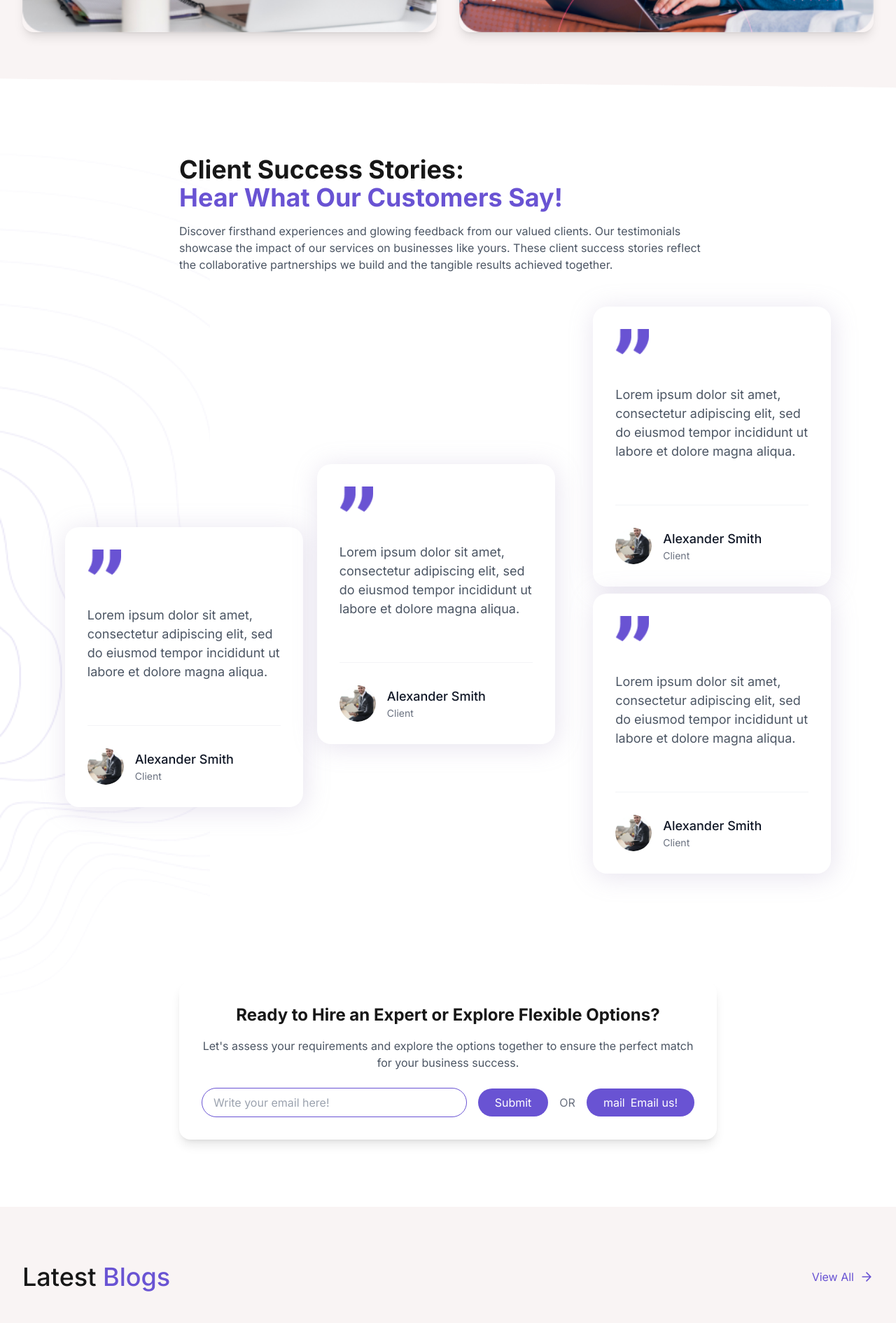
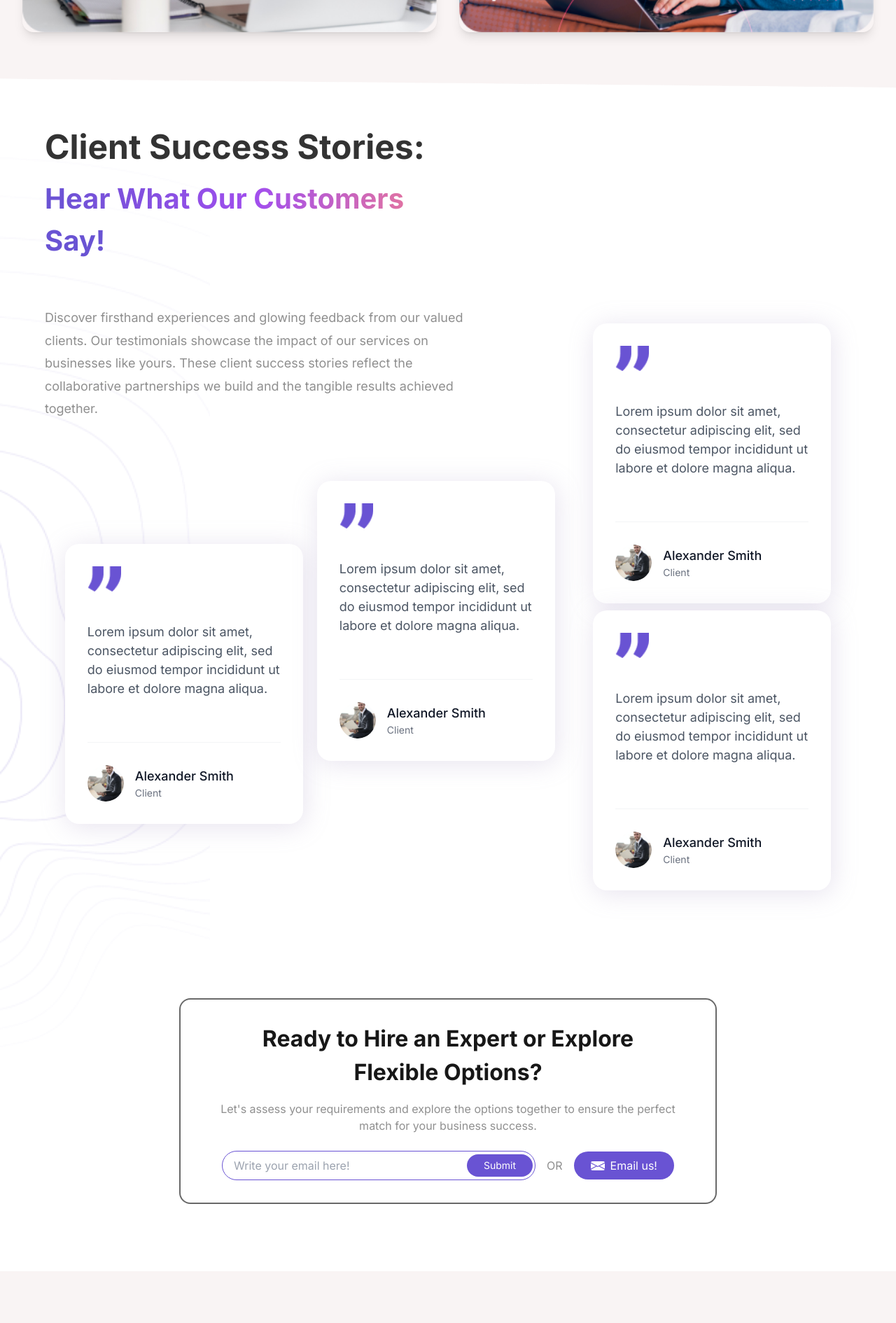
Before and after one commit to phcodesage/Synthecity-Digital-Solutions, a Next.js app: page / in a window 1280 px wide. Shown: the part 1708-3598 px from the top of the page at 70% size. Built offline with nearby package versions, Linux system fonts and the light colour scheme.

Commit message:
added: success stories email design

```diff
--- a/app/components/SuccessStories.tsx
+++ b/app/components/SuccessStories.tsx
@@ -51,7 +51,31 @@ export default function SuccessStories() {
       </div>
 
       <div className="max-w-7xl mx-auto px-4 sm:px-6 lg:px-8 relative">
-        <div className="max-w-3xl mx-auto mb-12">
+        {/* Desktop Header */}
+        <div className="hidden lg:block absolute left-[5%] -top-72 max-w-[600px] z-10">
+          <h2 className="mb-16">
+            <div className="text-[48px] font-bold text-[#333333] mb-2">
+              Client Success Stories:
+            </div>
+            <div className="text-[40px] font-bold">
+              <div className="bg-gradient-to-r from-[#6953D3] via-[#A14EEE] to-[#F98085] bg-clip-text">
+                <span className="text-transparent">Hear What Our Customers</span>
+              </div>
+              <div className="text-[#6953D3]">
+                Say!
+              </div>
+            </div>
+          </h2>
+          <p className="text-[#444444]/60 text-lg leading-[1.8]">
+            Discover firsthand experiences and glowing feedback from our valued clients.
+            Our testimonials showcase the impact of our services on businesses like yours.
+            These client success stories reflect the collaborative partnerships we build
+            and the tangible results achieved together.
+          </p>
+        </div>
+
+        {/* Mobile/Tablet Header */}
+        <div className="lg:hidden max-w-3xl mx-auto mb-12">
           <h2 className="text-3xl lg:text-4xl font-bold mb-4">
             Client Success Stories:
             <br />
@@ -67,7 +91,7 @@ export default function SuccessStories() {
 
         {/* Desktop Layout (Large Screens) */}
         <div className="hidden lg:block relative">
-          <div className="relative flex justify-center min-h-[900px]">
+          <div className="relative flex justify-center min-h-[900px] mt-60">
             {/* First Card - Left Side */}
             <div className="absolute left-[5%] top-[35%]">
               <TestimonialCard {...testimonials[0]} />
@@ -102,28 +126,36 @@ export default function SuccessStories() {
         </div>
 
         {/* Contact Section */}
-        <div className="mt-16 bg-white rounded-2xl shadow-lg p-8 max-w-3xl mx-auto">
-          <h3 className="text-2xl font-bold text-center mb-4">
-            Ready to Hire an Expert or Explore Flexible Options?
+        <div className="mt-16 bg-white rounded-2xl p-8 max-w-3xl mx-auto border-2 border-[#444444]/80">
+          <h3 className="text-[32px] font-bold text-center mb-4">
+            Ready to Hire an Expert or Explore
+            <br />
+            Flexible Options?
           </h3>
-          <p className="text-center text-gray-600 mb-6">
+          <p className="text-center text-[#444444]/60 mb-6">
             Let&apos;s assess your requirements and explore the options together to ensure
             the perfect match for your business success.
           </p>
           <div className="flex flex-col sm:flex-row items-center justify-center gap-4">
-            <div className="flex-1 w-full max-w-md">
+            <div className="flex-1 w-full max-w-md relative">
               <input
                 type="email"
                 placeholder="Write your email here!"
-                className="w-full px-4 py-2 rounded-full border border-[#6953D3] focus:outline-none focus:ring-2 focus:ring-[#6953D3]"
+                className="w-full px-4 py-2 rounded-full border border-[#6953D3] focus:outline-none focus:ring-2 focus:ring-[#6953D3] pr-24"
               />
+              <button className="absolute right-1 top-1/2 -translate-y-1/2 px-6 py-1.5 bg-[#6953D3] text-white rounded-full hover:bg-[#5842c3] transition-colors text-sm">
+                Submit
+              </button>
             </div>
-            <button className="px-6 py-2 bg-[#6953D3] text-white rounded-full hover:bg-[#5842c3] transition-colors">
-              Submit
-            </button>
-            <span className="text-gray-500">OR</span>
+            <span className="text-[#444444]/60">OR</span>
             <button className="flex items-center gap-2 px-6 py-2 bg-[#6953D3] text-white rounded-full hover:bg-[#5842c3] transition-colors">
-              <span className="material-icons">mail</span>
+              <Image
+                src="/icons/email-icon.png"
+                alt="Email"
+                width={20}
+                height={20}
+                className="object-contain"
+              />
               Email us!
             </button>
           </div>
```
Also changed, not shown: public/icons/email-icon.png (added).
